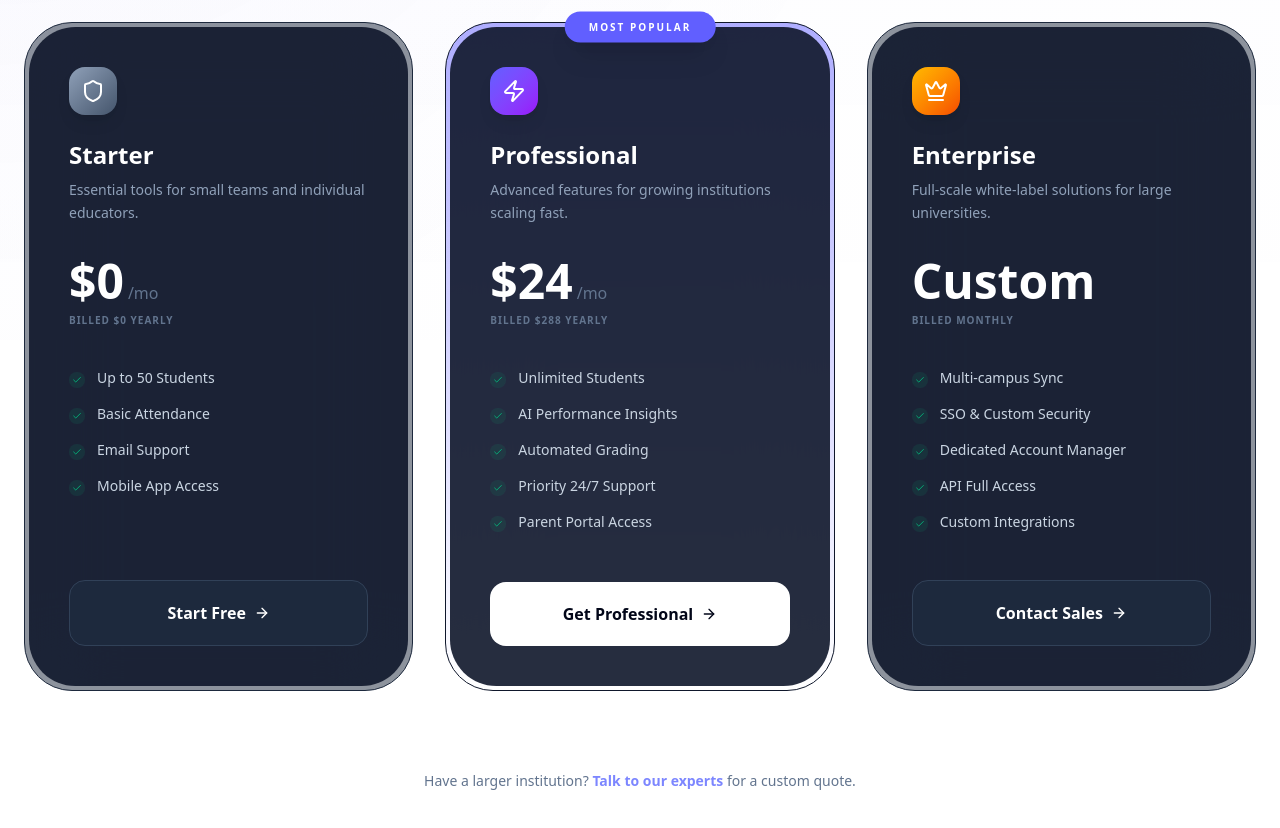
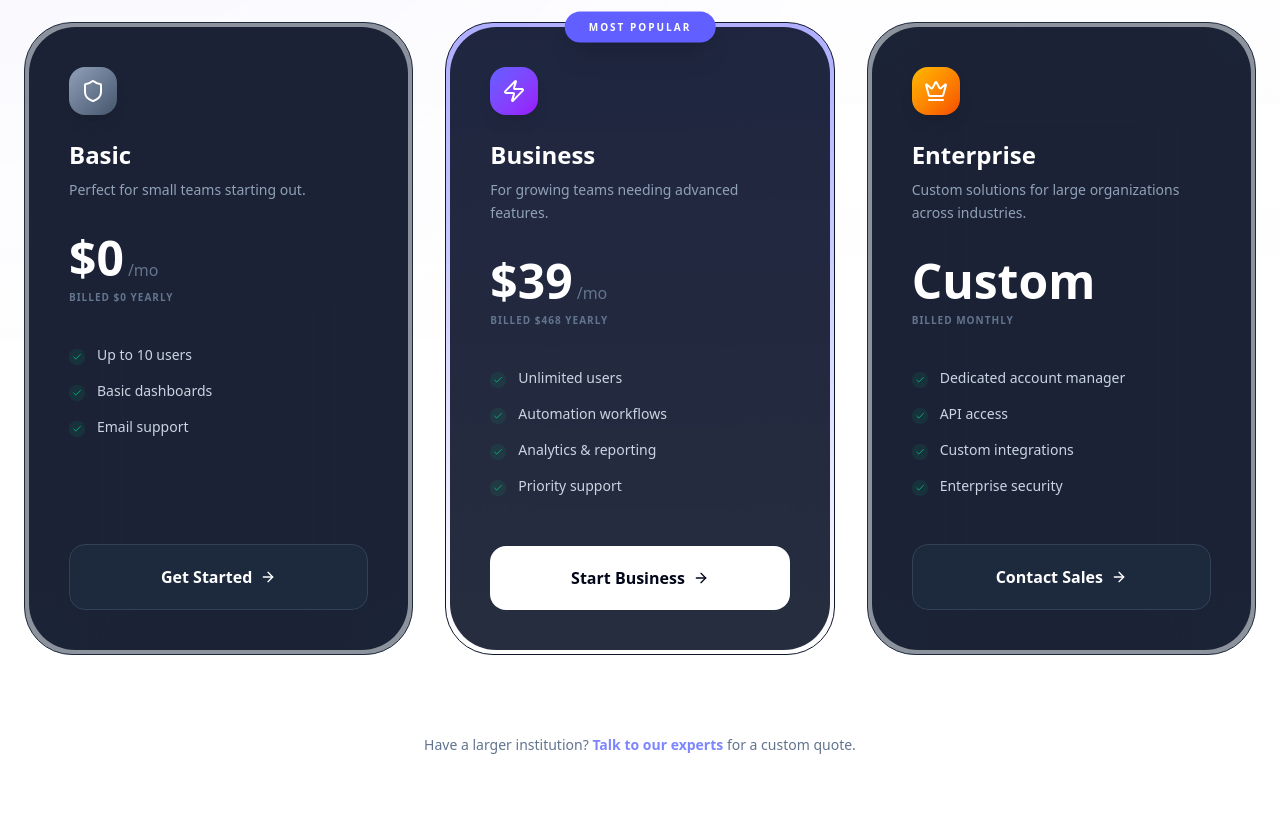
Before and after one commit to Alihaider592/TrackNest, a Next.js app: page /pricing in a window 1280 px wide. Shown: the part 460-1288 px from the top of the page. Built offline with nearby package versions, Linux system fonts and the light colour scheme.

Commit message:
plans updated

```diff
--- a/app/pricing/page.tsx
+++ b/app/pricing/page.tsx
@@ -6,47 +6,30 @@ import { Check, Zap, Shield, Crown, ArrowRight } from "lucide-react";
 
 const plans = [
   {
-    name: "Starter",
+    name: "Basic",
     price: { monthly: 0, annual: 0 },
-    description: "Essential tools for small teams and individual educators.",
-    features: [
-      "Up to 50 Students",
-      "Basic Attendance",
-      "Email Support",
-      "Mobile App Access",
-    ],
+    description: "Perfect for small teams starting out.",
+    features: ["Up to 10 users", "Basic dashboards", "Email support"],
     icon: <Shield className="w-6 h-6" />,
     color: "from-slate-400 to-slate-600",
     popular: false,
-    button: "Start Free",
+    button: "Get Started",
   },
   {
-    name: "Professional",
-    price: { monthly: 29, annual: 24 },
-    description: "Advanced features for growing institutions scaling fast.",
-    features: [
-      "Unlimited Students",
-      "AI Performance Insights",
-      "Automated Grading",
-      "Priority 24/7 Support",
-      "Parent Portal Access",
-    ],
+    name: "Business",
+    price: { monthly: 49, annual: 39 },
+    description: "For growing teams needing advanced features.",
+    features: ["Unlimited users", "Automation workflows", "Analytics & reporting", "Priority support"],
     icon: <Zap className="w-6 h-6" />,
     color: "from-indigo-500 to-purple-600",
     popular: true,
-    button: "Get Professional",
+    button: "Start Business",
   },
   {
     name: "Enterprise",
     price: { monthly: "Custom", annual: "Custom" },
-    description: "Full-scale white-label solutions for large universities.",
-    features: [
-      "Multi-campus Sync",
-      "SSO & Custom Security",
-      "Dedicated Account Manager",
-      "API Full Access",
-      "Custom Integrations",
-    ],
+    description: "Custom solutions for large organizations across industries.",
+    features: ["Dedicated account manager", "API access", "Custom integrations", "Enterprise security"],
     icon: <Crown className="w-6 h-6" />,
     color: "from-amber-400 to-orange-600",
     popular: false,
```
